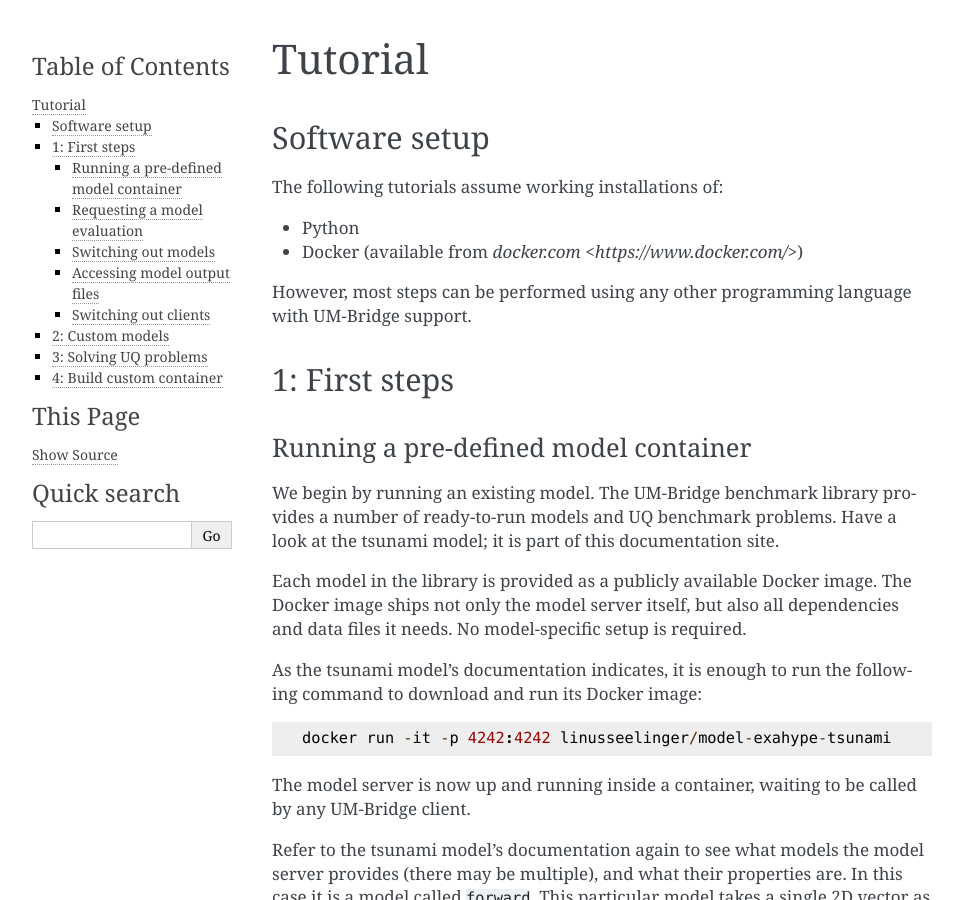
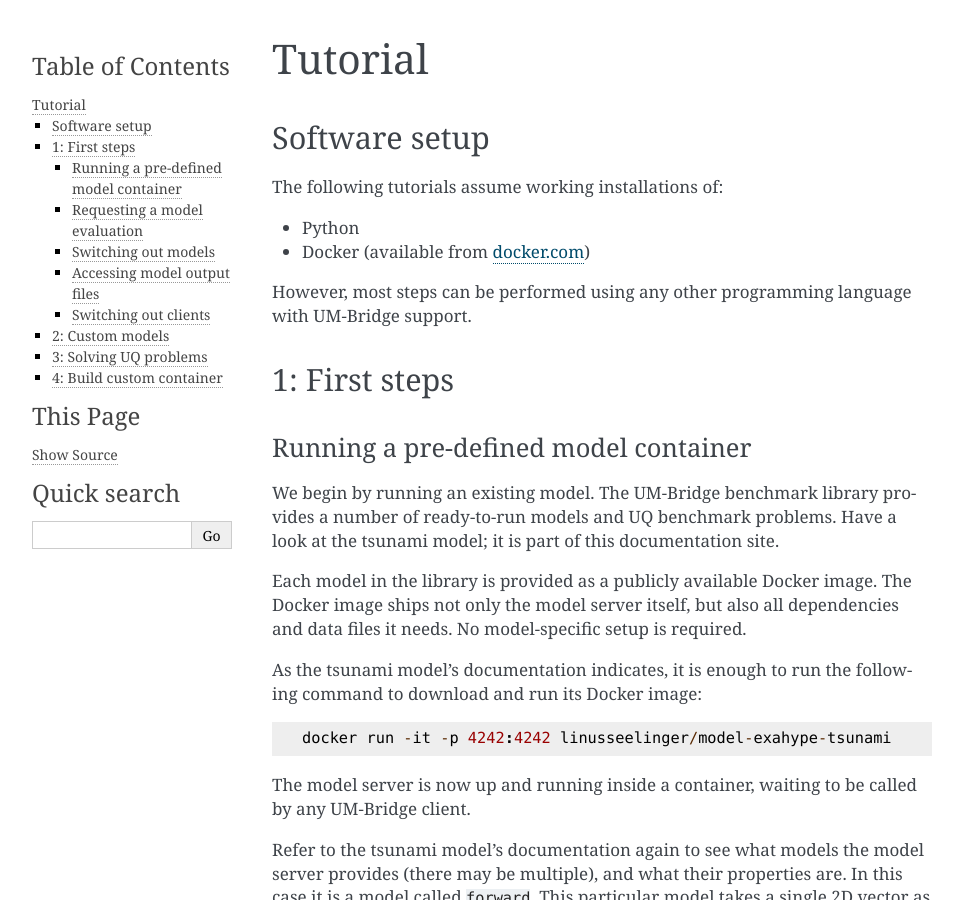
Before and after one commit to UM-Bridge/benchmarks, a Sphinx documentation site: the page built from docs/source/tutorial.rst, in a window 1280 px wide and 900 px high. Shown: the whole window, without its empty margins (148-1111 px from the left). Built offline with Sphinx 7.4.7, drawn with Linux system fonts in a browser that asks for light colours; pages that are not in the unit, such as notebooks, are missing from menus.

Commit message:
Update tutorial.rst

```diff
--- a/docs/source/tutorial.rst
+++ b/docs/source/tutorial.rst
@@ -8,7 +8,7 @@ Software setup
 The following tutorials assume working installations of:
 
 * Python
-* Docker (available from `docker.com <https://www.docker.com/>`)
+* Docker (available from `docker.com <https://www.docker.com/>`_)
 
 However, most steps can be performed using any other programming language with UM-Bridge support.
 
```
